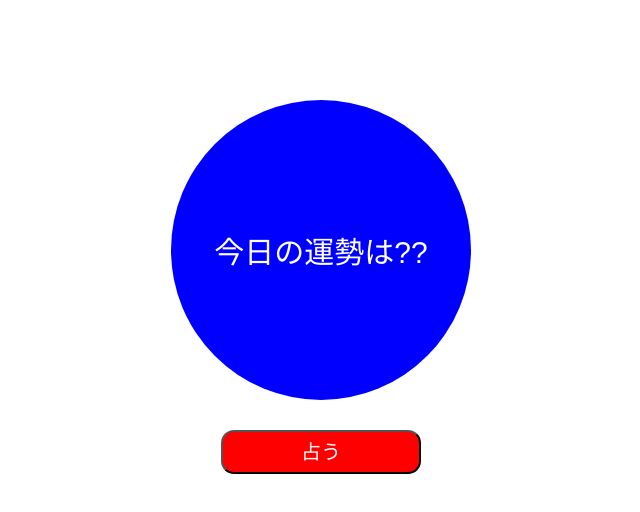
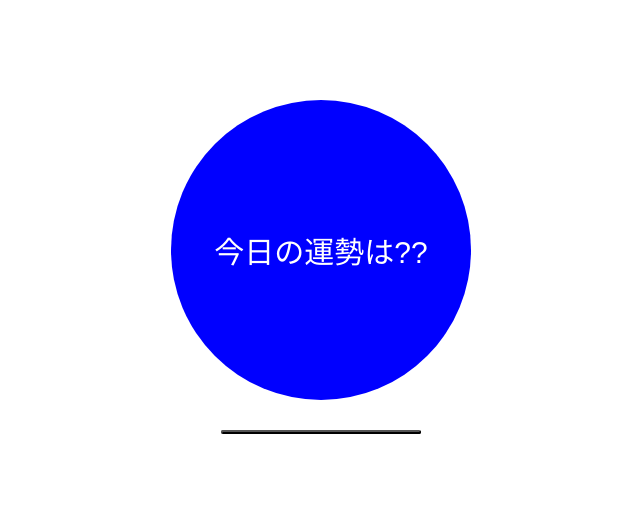
Before and after one commit to camillenexseed/bootstrapsite-camille, a plain HTML site: page index.html in a window 1280 px wide. Shown: the whole page, without its empty margins (319-959 px from the left). Drawn offline with Linux system fonts and the light colour scheme.

Commit message:
占うボタン削除

```diff
--- a/index.html
+++ b/index.html
@@ -13,7 +13,6 @@
         <p id="result">今日の運勢は…</p>
       </div>
       <button id="btn" class="btn">
-        <span>占う</span>
       </button>
   </div>
 <script src="assets/js/app.js"></script>
```
